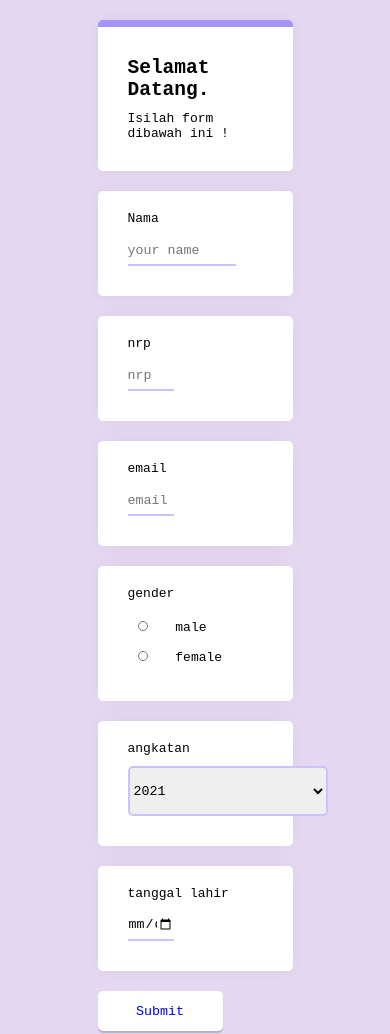
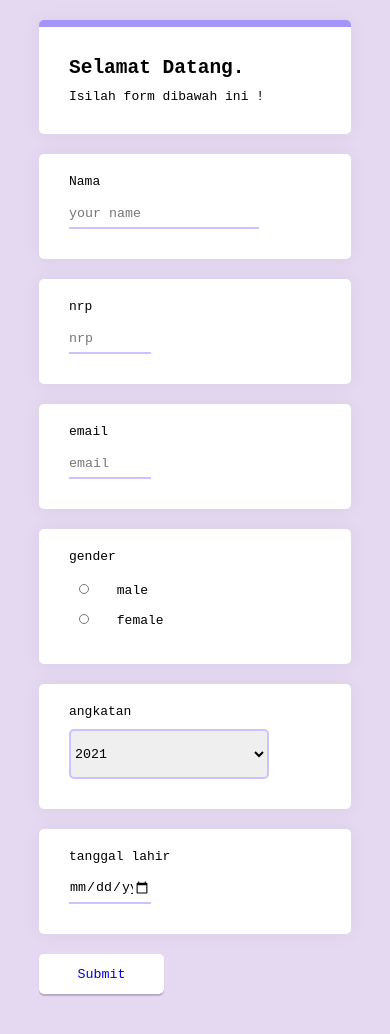
Before and after one commit to wepeee/tugas-4-latihanform, a plain HTML site: page index.html in a window 390 px wide. Drawn offline with Linux system fonts and the light colour scheme.

Commit message:
add responsiveness

```diff
--- a/style.css
+++ b/style.css
@@ -95,3 +95,11 @@ hr {
 footer {
   height: 25vh;
 }
+
+@media screen and (max-width: 800px) {
+  .container {
+    width: 80%;
+    margin: auto;
+  }
+
+}
```
